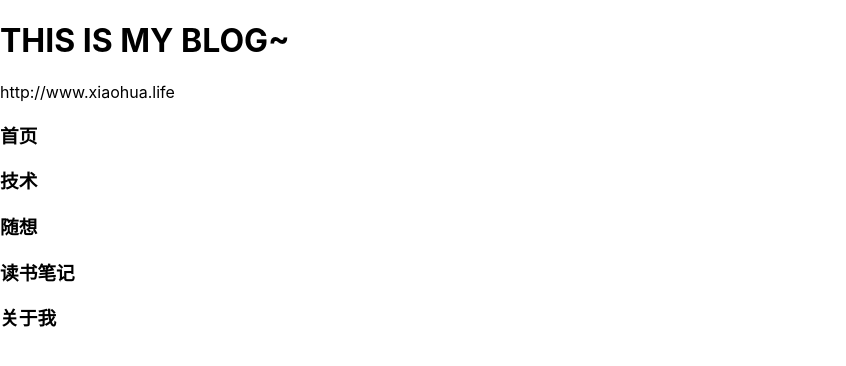
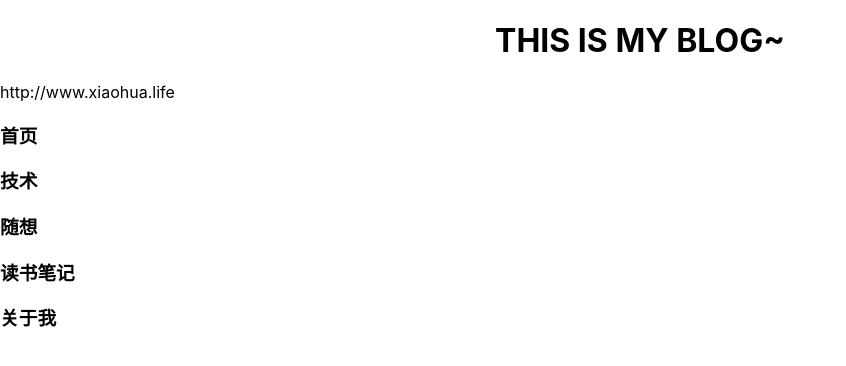
Before and after one commit to pengxiaohua/my-blog-web, a React app: page / in a window 1280 px wide. Shown: the top 366 px of the page, without its empty margins (0-846 px from the left). Built offline with nearby package versions, Linux system fonts and the light colour scheme.

Commit message:
feat: 引入sass样式写法

```diff
--- a/src/home/index.scss
+++ b/src/home/index.scss
@@ -1,3 +1,7 @@
-.home-page {
+.home {
     margin: 0 auto;
+
+    &__title {
+        text-align: center;
+    }
 }
--- a/src/home/index.tsx
+++ b/src/home/index.tsx
@@ -1,11 +1,10 @@
 import React, {FC} from "react"
-
 import './index.scss'
 
 const HomePage: FC = () => {
   return (
-    <div className="home-age">
-        <h1 className="home-age__title">THIS IS MY BLOG~</h1>
+    <div className="home">
+        <h1 className="home__title">THIS IS MY BLOG~</h1>
         <p>http://www.xiaohua.life</p>
         <h3>首页</h3>
         <h3>技术</h3>
```
